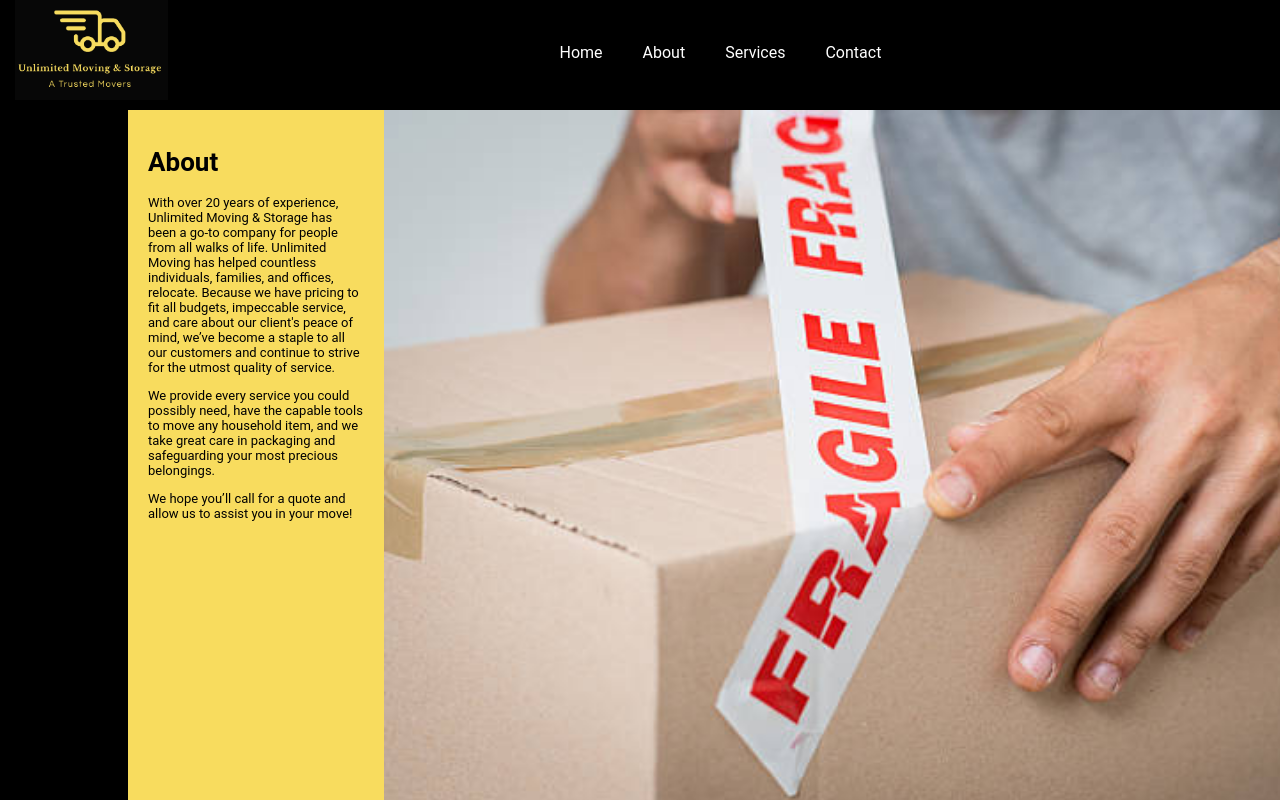
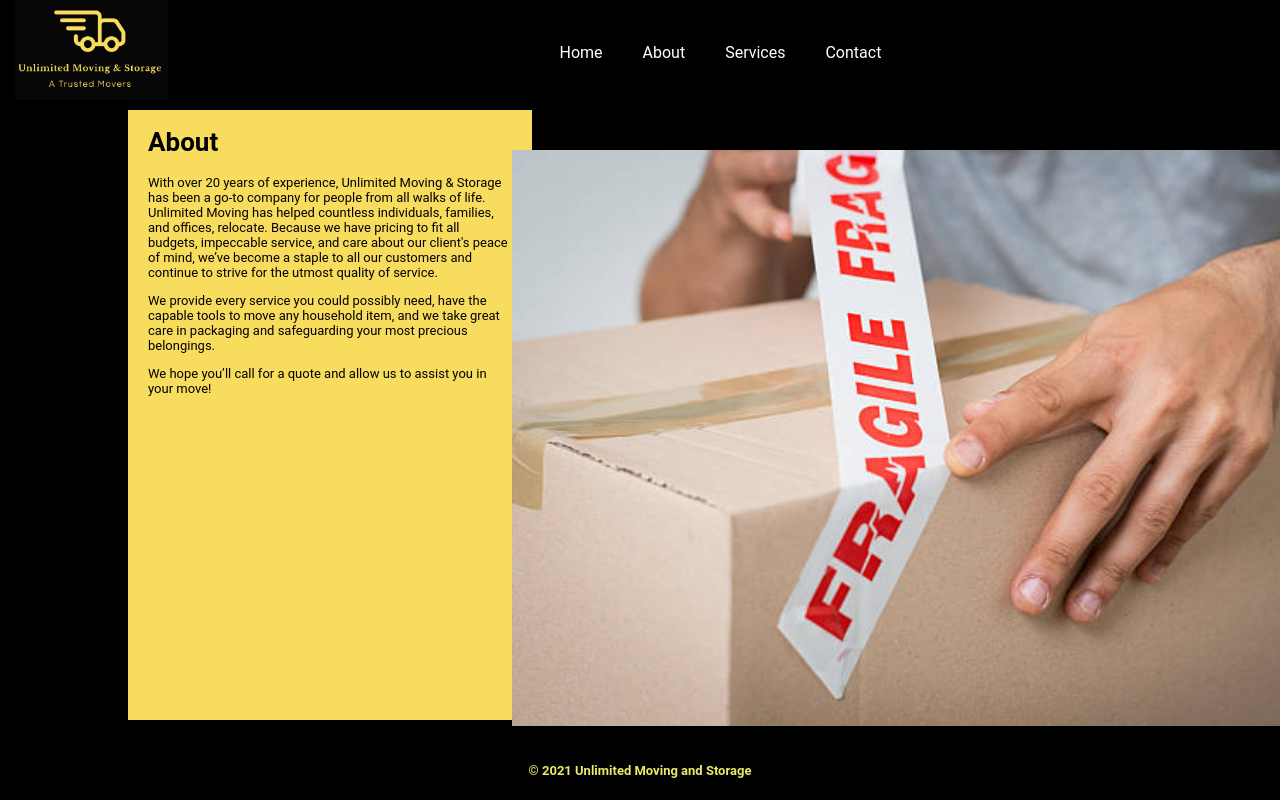
Before and after one commit to Erodri6z/Unlimited-Moving-And-Storage, a React (Create React App) app: page /About in a window 1280 px wide. Built offline with nearby package versions, Linux system fonts and the light colour scheme.

Commit message:
fix about page

```diff
--- a/src/styles/about.css
+++ b/src/styles/about.css
@@ -1,7 +1,7 @@
 .About {
   background-color: rgb(0, 0, 0);
   background-size: cover;
-  height: 90%;
+  height: 80%;
   margin-top: 110px;
   display: flex;
 }
@@ -9,18 +9,24 @@
 #about-text {
   background-color: #f8dc5e;
   font-size: small;
-  padding : 20px;
+  padding-right : 10px;
+  padding-bottom: 20px;
+  padding-left: 20px;
   margin-left: 10%;
+  margin-bottom: 30px;
   padding-right: 21px;
 }
 
 #fragile{
-  height: 100%;
-  width: 70%;
+  margin-top: 40px;
+  margin-left: -20px;
+  height: 90%;
+  width: 60%;
 }
 
 #fragile-image{
+  overflow: hidden;
   padding-right: 20px;
   height: 100%;
-
+  margin-right: 40px;
 }
```
